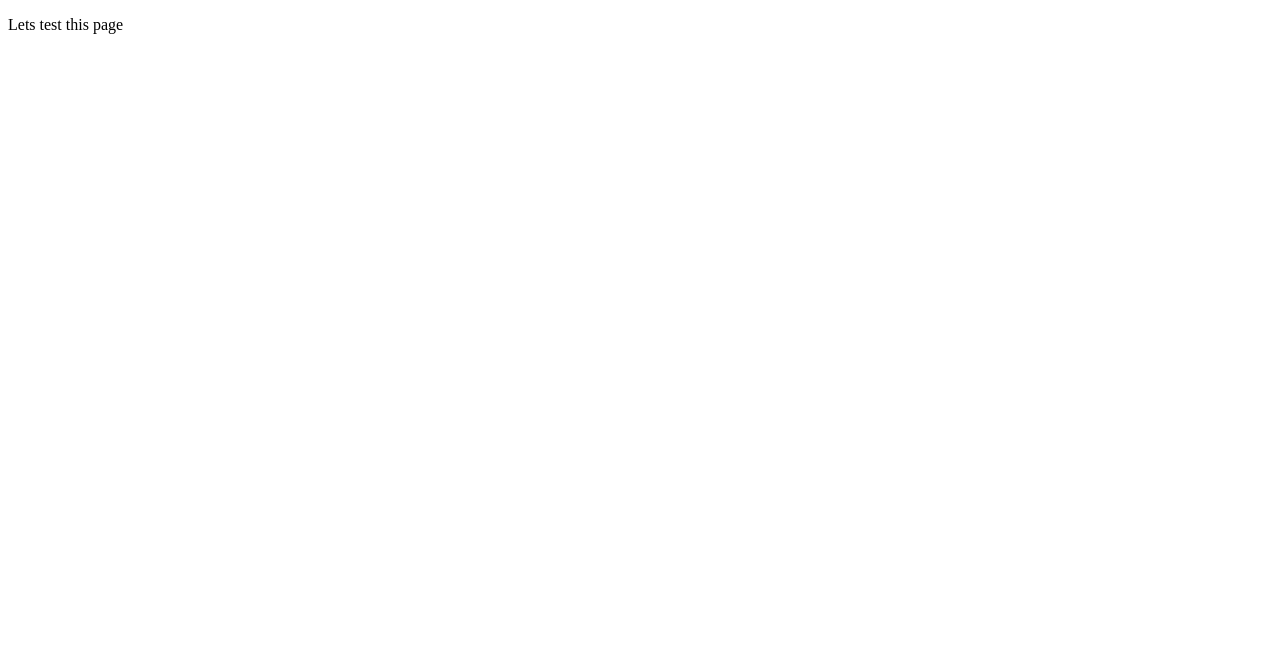
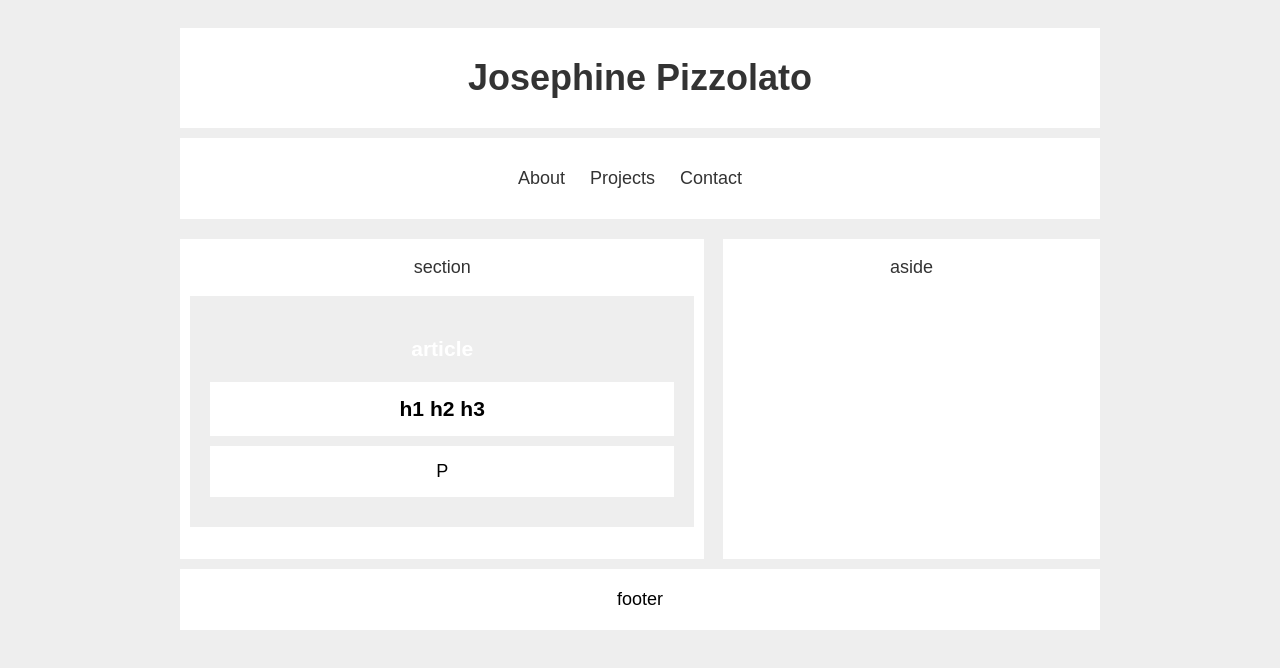
Before and after one commit to josiepizzo/HomeWork-Week1, a plain HTML site: page index.html in a window 1280 px wide. Drawn offline with Linux system fonts and the light colour scheme.

Commit message:
final easy assignment

```diff
--- a/index.html
+++ b/index.html
@@ -1,9 +1,45 @@
 <!DOCTYPE html>
 <html>
 <head>
+<link rel="stylesheet" type="text/css" href="style.css">
 	<title>Week 1 Homework</title>
 </head>
+
 <body>
-	<p>Lets test this page</p>
+
+	<div class="wrapper">
+
+	<div id="header">
+		<h1>Josephine Pizzolato</h1>
+	</div>
+
+	<ul id="nav">
+		<li>About</li>
+		<li>Projects</li>
+		<li>Contact</li>
+	</ul>
+
+	<div id="section">
+		<p>section</p>
+
+		<div id="article">
+			<h3>article</h3>
+
+			<h3 id="headers">h1 h2 h3</h3>
+
+			<p id="paragraph">P</p>
+		</div>
+
+	</div>
+
+	<div id="aside">
+		<p>aside</p>
+		</div>
+
+	<div id="footer">
+	footer
+		</div>
+
+
 </body>
 </html>
--- a/style.css
+++ b/style.css
@@ -1,12 +1,82 @@
+
+* {
+    box-sizing: border-box;
+}
+article, aside, footer, header, hgroup, nav, section {
+    display: block;
+}
 body {
-	margin: 0;
-	padding: 0;
-	background: #efeee7;
-	font-size: 18px;
-	line-height: 150%;
-	font-family: "Georgia",Times New Roman,Times,serif;
-	color: #333333;
+    background-color: #eee;
+    color: #333;
+    font-family: "Arial",Helvetica,serif;
+    font-size: 18px;
 }
-header {
-	background: #d21034;
+.wrapper {
+    margin: 0 auto;
+    padding: 20px;
+    width: 960px;
 }
+#header {
+    background-color: white;
+    padding: 5px 0;
+    text-align: center;
+    width: 100%;
+}
+#nav {
+    background-color: white;
+    margin: 10px 0;
+    width: 100%;
+}
+ul#nav {
+    list-style-type: none;
+    padding: 30px;
+    text-align: center;
+}
+ul#nav li {
+    display: inline;
+    margin-right: 20px;
+}
+#section {
+    background: white none repeat scroll 0 0;
+    clear: right;
+    float: left;
+    height: 320px;
+    margin: 10px 0;
+    text-align: center;
+    width: 57%;
+}
+#article {
+    background-color: #eee;
+    color: white;
+    padding: 20px 10px;
+    margin: 10px;
+    position: relative;
+}
+#headers {
+	background-color: white;
+	color: #000;
+	padding: 15px;
+	margin: 10px;
+}
+#paragraph {
+	background-color: white;
+	color: #000;
+	padding: 15px;
+	margin: 10px;
+}
+#aside {
+    background: white none repeat scroll 0 0;
+    float: right;
+    height: 320px;
+    margin: 10px 0;
+    text-align: center;
+    width: 41%;
+}
+#footer {
+    background-color: white;
+    clear: both;
+    color: #000;
+    text-align: center;
+    width: 100%;
+    padding:20px;
+}
```
